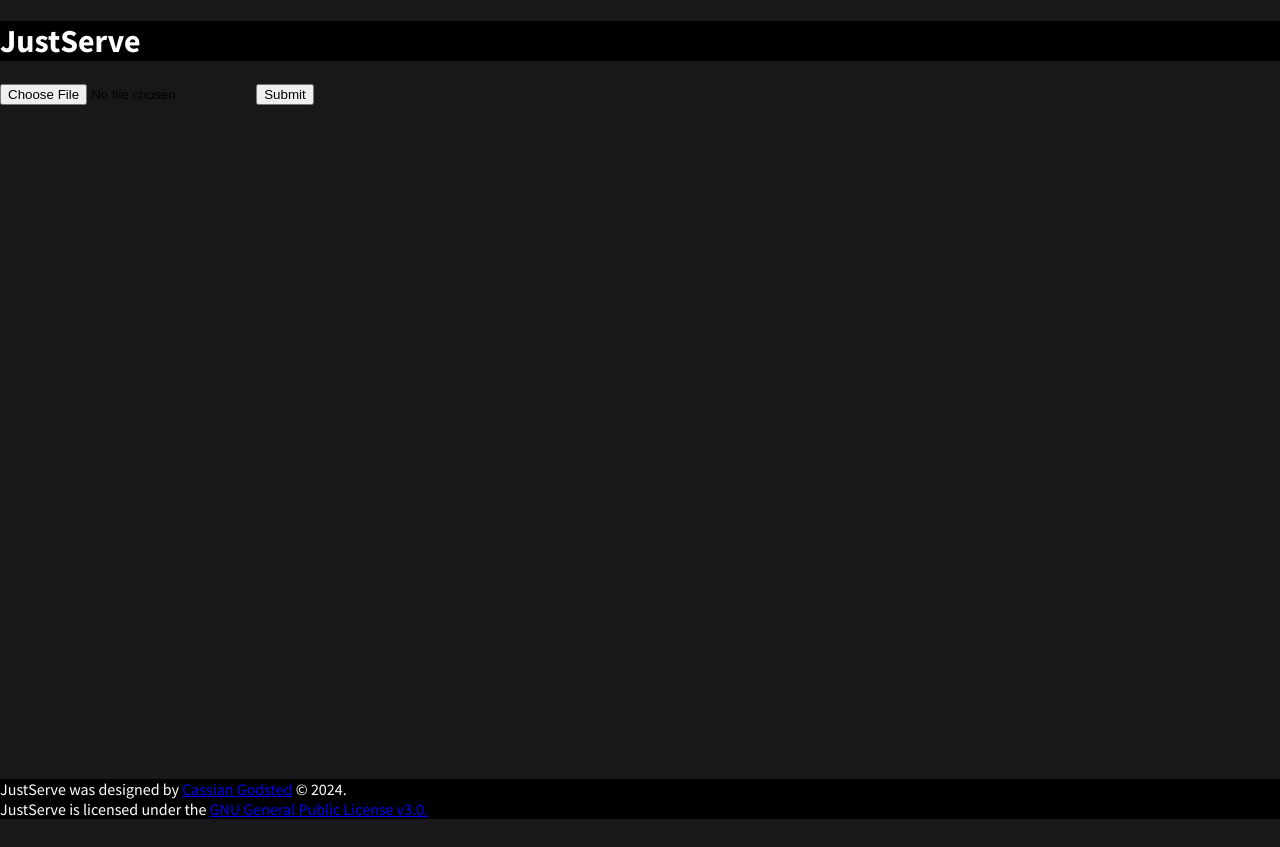
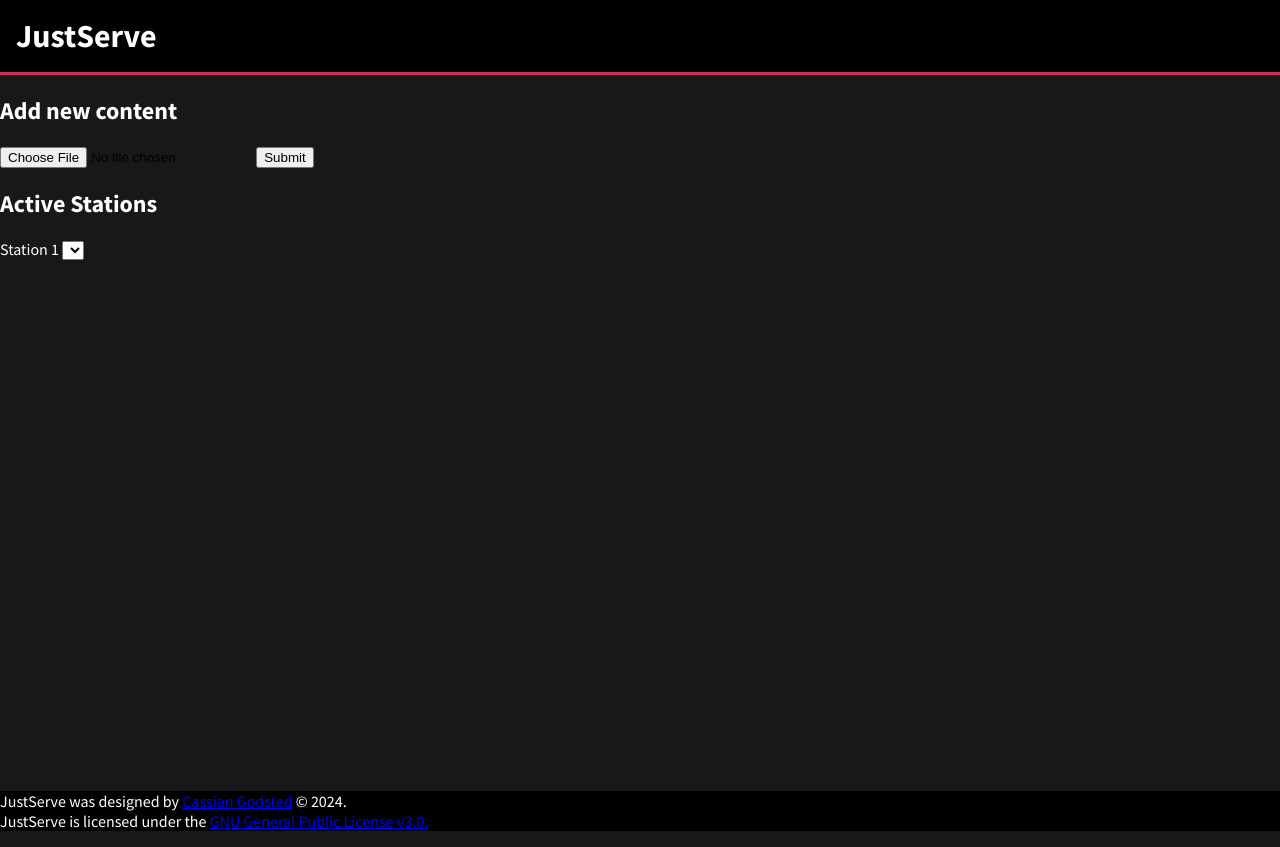
Before and after one commit to cassiancc/JustServe, a website: page frontend/index.html in a window 1280 px wide. Drawn offline with Linux system fonts and the light colour scheme.

Commit message:
Read data list from folder

```diff
--- a/css/dark.css
+++ b/css/dark.css
@@ -2,6 +2,7 @@
     --white: #fff;
     --black: #000;
     --body: #18181B;
+    --red: #d22d59;
 }
 
 
--- a/css/frontend.css
+++ b/css/frontend.css
@@ -24,7 +24,18 @@ header, footer {
     background-color: var(--black);
 }
 
-p, h1 {
+header {
+    padding: 1em;
+    margin-bottom: 1em;
+    border-bottom: solid var(--red) 3px;
+}
+
+header h1 {
+    margin: 0;
+}
+
+
+p, h1, label, h2 {
     color: var(--white);
 
 }
--- a/frontend/index.html
+++ b/frontend/index.html
@@ -12,10 +12,18 @@
             <h1>JustServe</h1>
         </header>
         <main>
+            <h2>Add new content</h2>
             <form action="http://localhost:3000/upload" method="post" enctype="multipart/form-data">
                 <input type="file" name="file" id="file">
                 <input type="submit" value="Submit">
             </form>
+            <div>
+                <h2>Active Stations</h2>
+                <label for="station-1">Station 1    </label>
+                <select name="station-1" id="station-1">
+                    {{files}}
+                </select>
+            </div>
         </main>
         <footer>
             <p id="copy">JustServe was designed by <a class="main-text" href="https://cassian.cc">Cassian Godsted</a> &copy; 2024.<br> JustServe is licensed under the <a class="main-text" href="https://github.com/cassiancc/TierAway/blob/main/LICENSE.md">GNU General Public License v3.0.</a></p>
```
Also changed, not shown: index.js (+32 -0 lines).
